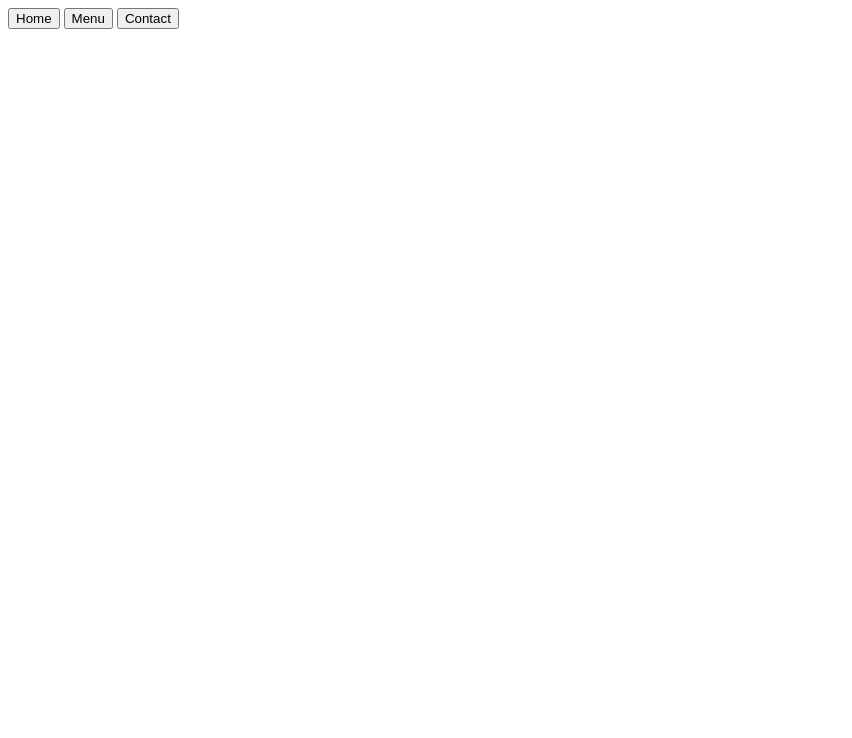
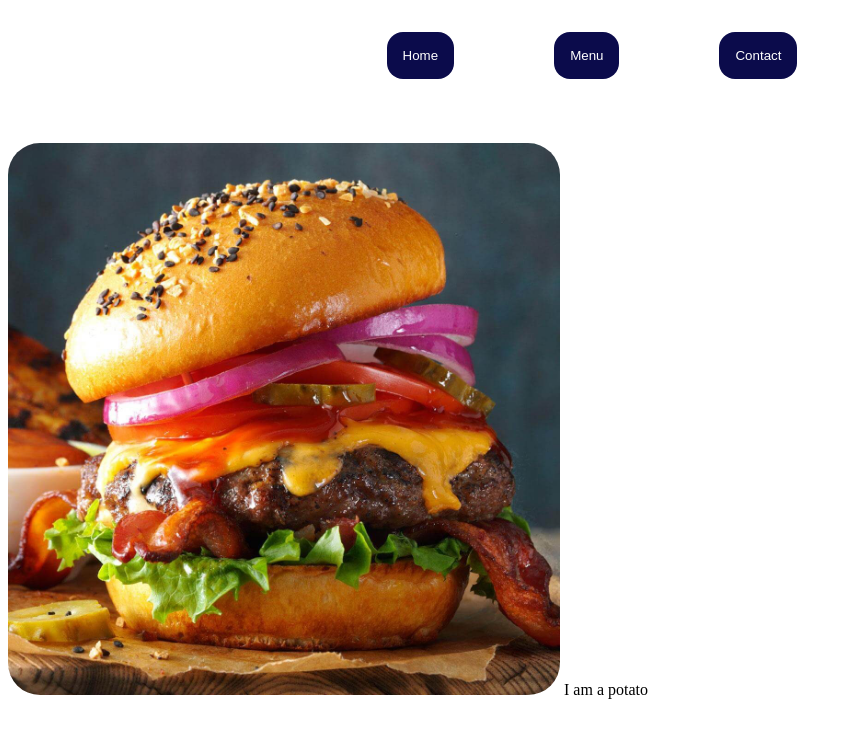
Before and after one commit to alliyaa/restaurantpage, a website built with webpack: page src/index.html in a window 1280 px wide. Shown: the whole page, without its empty margins (0-852 px from the left). Built offline with nearby package versions, Linux system fonts and the light colour scheme.

Commit message:
Added Picture on Home Page

```diff
--- a/package.json
+++ b/package.json
@@ -11,6 +11,8 @@
   "author": "",
   "license": "ISC",
   "devDependencies": {
+    "css-loader": "^6.10.0",
+    "style-loader": "^3.3.4",
     "webpack": "^5.90.3",
     "webpack-cli": "^5.1.4"
   },
--- a/src/index.html
+++ b/src/index.html
@@ -13,6 +13,8 @@
             <button>  Contact </button>
         </nav>
     </header>
-    <div id="content"></div>
+    <div id="content">
+        <p> </p>
+    </div>
 </body>
 </html>
--- a/src/index.js
+++ b/src/index.js
@@ -0,0 +1,24 @@
+import './style.css';
+import Pic from './pic.jpg';
+
+
+function AddPic()
+{
+  const picDiv = document.getElementById('content');
+  const myPic = new Image();
+  myPic.src = Pic;
+  picDiv.appendChild(myPic);
+
+  return picDiv;
+}
+
+document.body.appendChild(AddPic());
+
+
+function RestaurantInfo()
+{
+    const Rhome = document.getElementById('content');
+    Rhome.classList.add('Rhome');
+    Rhome.innerHTML+=" I am a potato";
+}
+document.body.appendChild(RestaurantInfo());
--- /dev/null
+++ b/src/style.css
@@ -0,0 +1,31 @@
+nav{
+    text-align: center;
+    margin-top: 2rem;
+}
+
+button{
+    border:none;
+    padding:1rem;
+    font-family: sans-serif;
+    background-color: rgb(11, 11, 75);
+    color: white;
+    margin-right:6rem;
+    border-radius: 1rem;
+}
+
+img{
+    max-height:34.5rem;
+    margin-top:3rem;
+    border-radius: 2rem;
+}
+
+img:hover
+{
+    transform: scale(0.98);
+}
+
+.Rhome > p
+{
+    text-align: center;
+    background-color: aqua;
+}
--- a/webpack.config.js
+++ b/webpack.config.js
@@ -7,9 +7,23 @@ module.exports = {
     path: path.resolve(__dirname, './dist'),
     filename: 'index_bundle.js',
   },
+
   plugins: [
     new HtmlWebpackPlugin({
       template: './src/index.html',
     }),
   ],
+
+  module: {
+    rules: [
+      {
+        test: /\.css$/i,
+        use: ['style-loader', 'css-loader'],
+      },
+     {
+       test: /\.(png|svg|jpg|jpeg|gif)$/i,
+       type: 'asset/resource',
+     },
+    ],
+  },
 };
```
Also changed, not shown: dist/e30282233286fc4522b6.jpg (added), dist/index.html, dist/index_bundle.js, src/pic.jpg (added), 1 other file.
